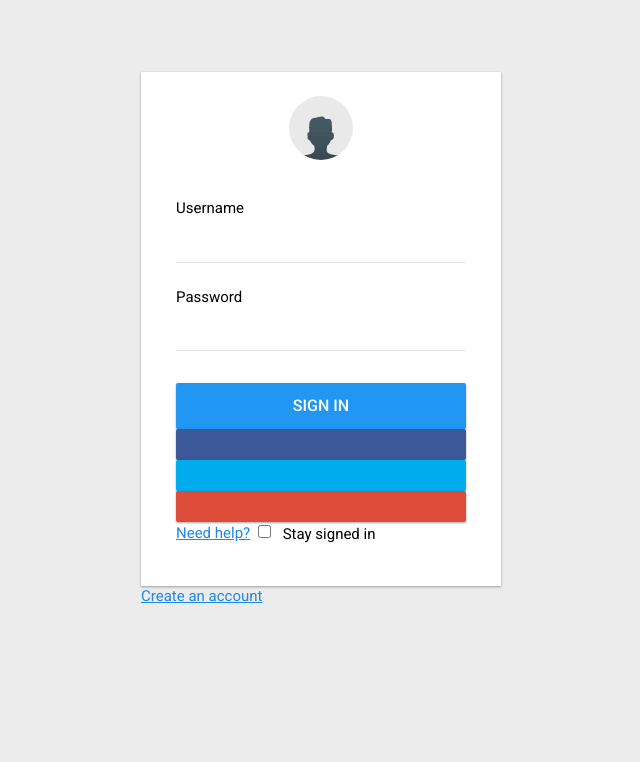
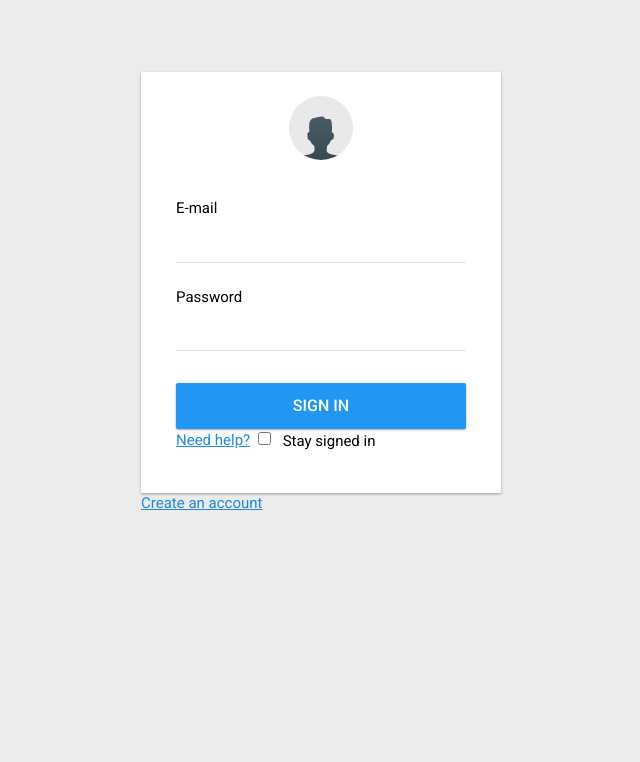
Before and after one commit to hngi/Hephaestus-Budget, a PHP site: page /login.php in a window 1280 px wide. Shown: the top 762 px of the page, without its empty margins (319-959 px from the left). Run offline with PHP 8.4, Linux system fonts and the light colour scheme; some libraries are stand-ins or nearby versions.

Commit message:
auth pages

```diff
--- a/login.php
+++ b/login.php
@@ -29,7 +29,11 @@
     <div class="login_page_wrapper">
         <div class="md-card" id="login_card">
             <?php if (isset($fbk)) : ?>
-                <div class="md-card-content small-padding uk-text-center uk-alert uk-alert-<?php echo $fbk["color"]; ?>"> <?php echo $fbk["msg"]; ?></div>
+                <div class="md-card-content small-padding uk-text-center uk-alert uk-alert-<?php echo $fbk["color"]; ?>">
+                    <small>
+                        <?php echo $fbk["msg"]; ?>
+                    </small>
+                </div>
             <?php endif; ?>
             <div class="md-card-content large-padding" id="login_form">
                 <div class="login_heading">
@@ -37,8 +41,8 @@
                 </div>
                 <form method="post">
                     <div class="uk-form-row">
-                        <label for="login_username">Username</label>
-                        <input class="md-input" type="text" id="login_username" name="username" />
+                        <label for="login_username">E-mail</label>
+                        <input class="md-input" type="email" id="login_username" name="email" />
                     </div>
                     <div class="uk-form-row">
                         <label for="login_password">Password</label>
@@ -46,11 +50,6 @@
                     </div>
                     <div class="uk-margin-medium-top">
                         <button name="login" class="md-btn md-btn-primary md-btn-block md-btn-large">Sign In</button>
-                    </div>
-                    <div class="uk-grid uk-grid-width-1-3 uk-grid-small uk-margin-top">
-                        <div><a href="#" class="md-btn md-btn-block md-btn-facebook" data-uk-tooltip="{pos:'bottom'}" title="Sign in with Facebook"><i class="uk-icon-facebook uk-margin-remove"></i></a></div>
-                        <div><a href="#" class="md-btn md-btn-block md-btn-twitter" data-uk-tooltip="{pos:'bottom'}" title="Sign in with Twitter"><i class="uk-icon-twitter uk-margin-remove"></i></a></div>
-                        <div><a href="#" class="md-btn md-btn-block md-btn-gplus" data-uk-tooltip="{pos:'bottom'}" title="Sign in with Google+"><i class="uk-icon-google-plus uk-margin-remove"></i></a></div>
                     </div>
                     <div class="uk-margin-top">
                         <a href="#" id="login_help_show" class="uk-float-right">Need help?</a>
--- a/validations/auth.php
+++ b/validations/auth.php
@@ -8,42 +8,46 @@ function clean_data($data)
 }
 
 if (isset($_POST['signup'])) {
-    $username = clean_data('username');
+    $name = clean_data('name');
     $email = clean_data('email');
     $pass = clean_data('pass');
     $rpass = clean_data('rpass');
     $validated = true;
-    if (!empty($username) && !empty($email) && !empty($pass) && !empty($rpass)) {
+    if (!empty($name) && !empty($email) && !empty($pass) && !empty($rpass)) {
         $color = "danger";
         //check if username is already taken
 
-        $user_exists = mysqli_query($conn, "SELECT  `username` FROM registered_user WHERE `username` = '{$username}'");
+        $user_exists = mysqli_query($conn, "SELECT  `email` FROM registered_user WHERE `email` = '{$email}'");
         $count = mysqli_num_rows($user_exists);
         if ($count == "1") {
             $validated = false;
-            $msg = "This username is already taken";
+            $msg = "This email is already registered to an account on Hephbudget";
+            $color = "info";
         }
 
         if (!filter_var($email, FILTER_VALIDATE_EMAIL)) {
             $validated = false;
             $msg = "Enter a valid email address";
+            $color = "warning";
         }
 
         if (strlen($pass) < 4 || strlen($rpass) < 4) {
             $validated = false;
             $msg = "Password must be minimum 4 characters";
+            $color = "warning";
         }
 
         if ($pass !== $rpass) {
             $validated = false;
             $msg = "Passwords do not match";
+            $color = "warning";
         }
 
         if ($validated == true) {
             $pass = md5($rpass);
-            $new_user_query =  mysqli_query($conn, "INSERT INTO registered_user(`username`, `email`, `password`) VALUES('$username', '$email',  '$pass')");
+            $new_user_query =  mysqli_query($conn, "INSERT INTO registered_user(`name`, `email`, `password`) VALUES('$name', '$email',  '$pass')");
             if ($new_user_query == TRUE) {
-                $username = $email = "";
+                $name = $email = "";
                 $msg = "Your registration was successful, you can login to your account";
                 $color = "success";
             } else {
@@ -53,17 +57,16 @@ if (isset($_POST['signup'])) {
     } else {
         $validated = false;
         $msg = "All fields are required";
-        $color = "danger";
+        $color = "warning";
     }
     $fbk = ["valitated" => $validated, "msg" => $msg, "color" => $color];
 }
 
 if (isset($_POST['login'])) {
-    $username = clean_data('username');
+    $email = clean_data('email');
     $pass = md5(clean_data('pass'));
-    if (!empty($username) && !empty($pass)) {
-        $login_query = mysqli_query($conn, "SELECT `username`, `password` FROM registered_user WHERE `username` = '{$username}' AND `password` = '{$pass}' ");
-        // $fetch_user = mysqli_fetch_assoc($login_query);
+    if (!empty($email) && !empty($pass)) {
+        $login_query = mysqli_query($conn, "SELECT `email`, `password` FROM registered_user WHERE `email` = '{$email}' AND `password` = '{$pass}' ");
         $count = mysqli_num_rows($login_query);
         if ($count == "0") {
             $msg = "Incorrect username or password";
@@ -73,8 +76,8 @@ if (isset($_POST['login'])) {
         }
     } else {
         $validated = false;
-        $msg = "Enter username and password to login";
-        $color = "danger";
+        $msg = "Enter email and password to login";
+        $color = "warning";
     }
     $fbk = ["valitated" => $validated, "msg" => $msg, "color" => $color];
 }
```
Also changed, not shown: signup.php (+5 -4 lines).
